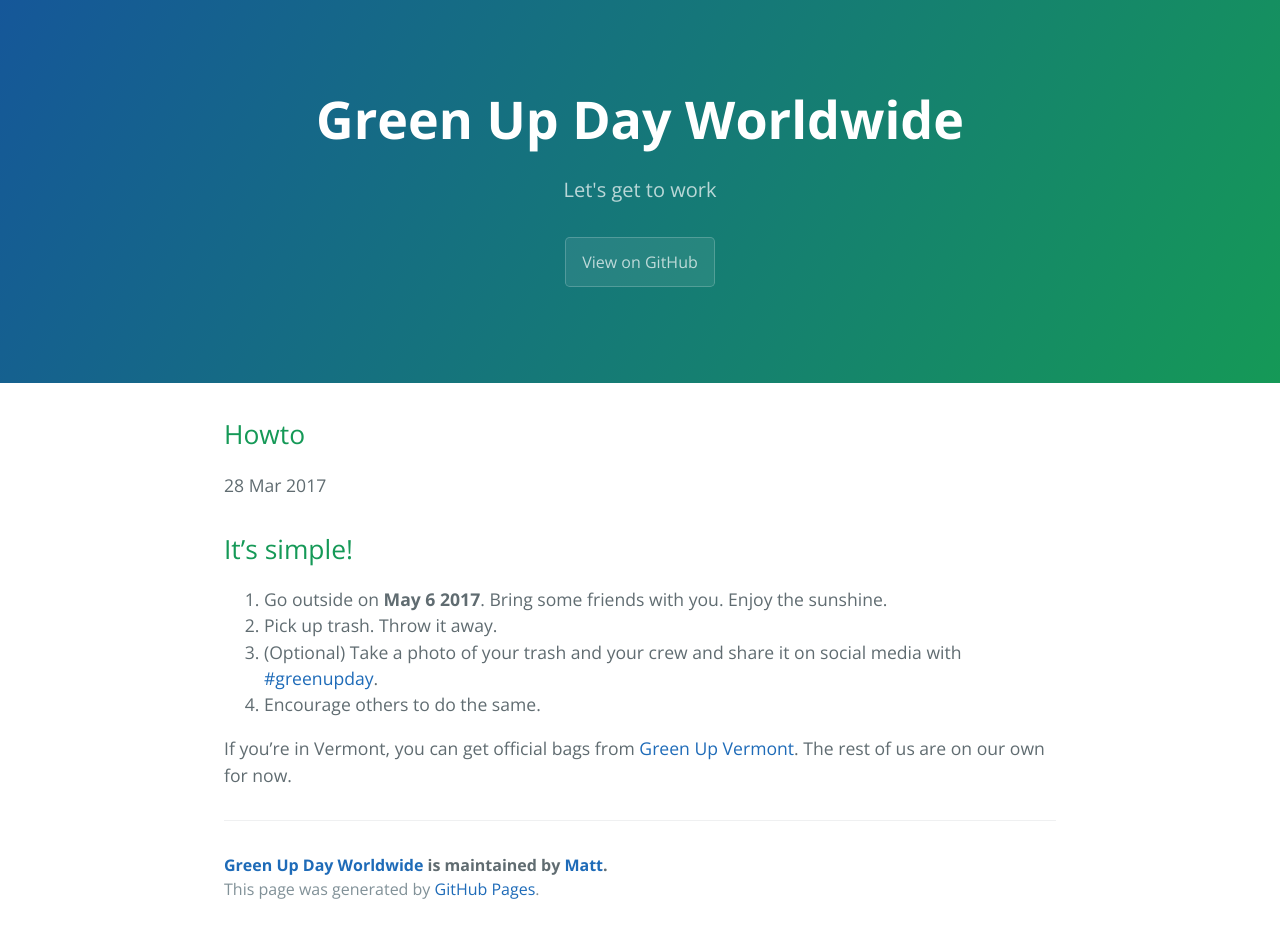
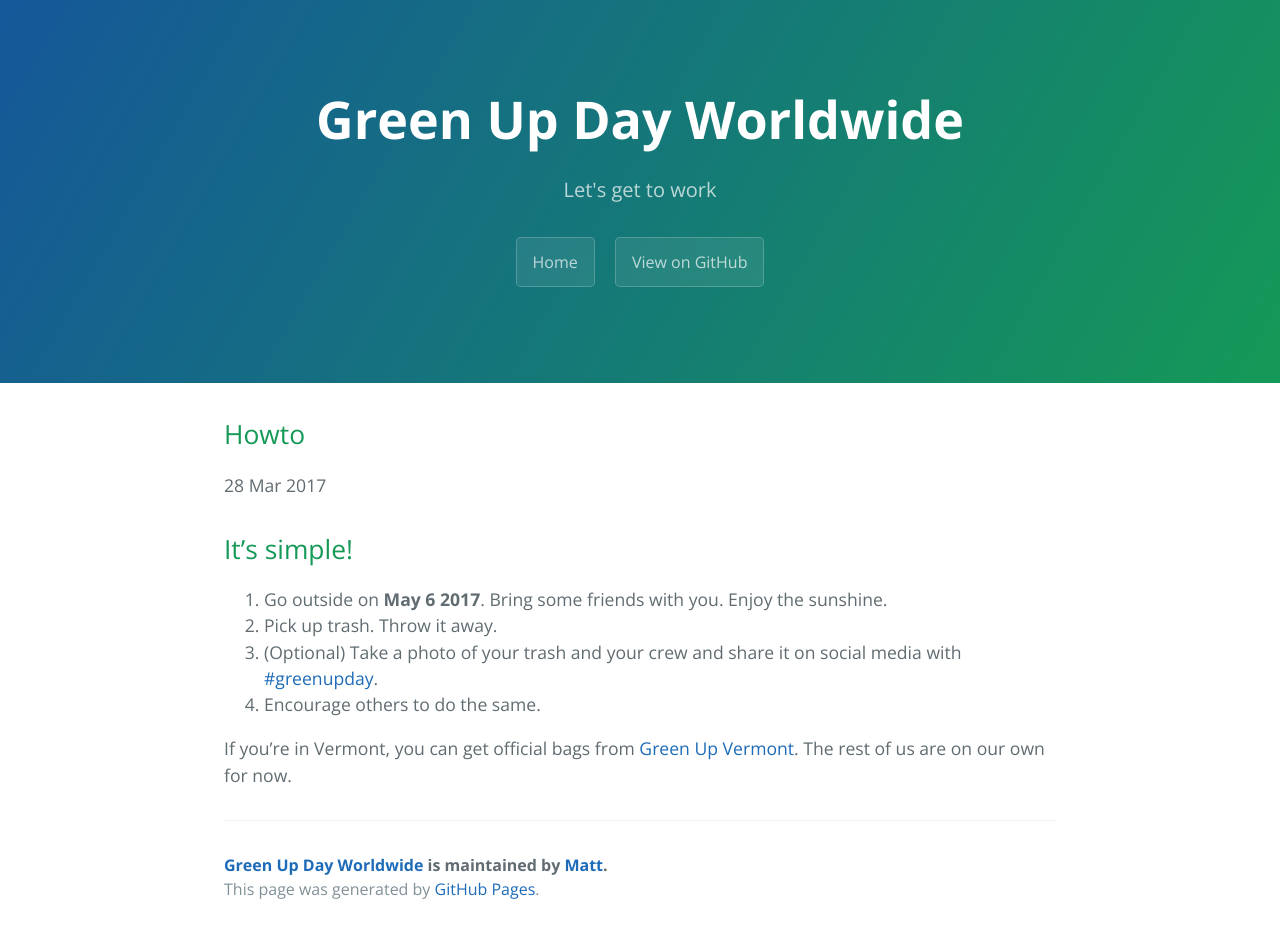
Before and after one commit to mattbk/greenupday.org, a Jekyll site: the page built from _posts/2017-03-28-howto.md, in a window 1280 px wide. Built offline with Jekyll 4.4.1, drawn with Linux system fonts in a browser that asks for light colours; our own code applies the rules of GitHub Pages for plain Markdown files.

Commit message:
Add home link.

```diff
--- a/_includes/page-header.html
+++ b/_includes/page-header.html
@@ -1,5 +1,6 @@
 <section class="page-header">
   <h1 class="project-name">{{ site.title }}</h1>
   <h2 class="project-tagline">{{ site.tagline }}</h2>
+  <a href="http://greenupday.org" class="btn">Home</a>
   <a href="https://github.com/mattbk/greenupday.org" class="btn">View on GitHub</a>
 </section>
```
